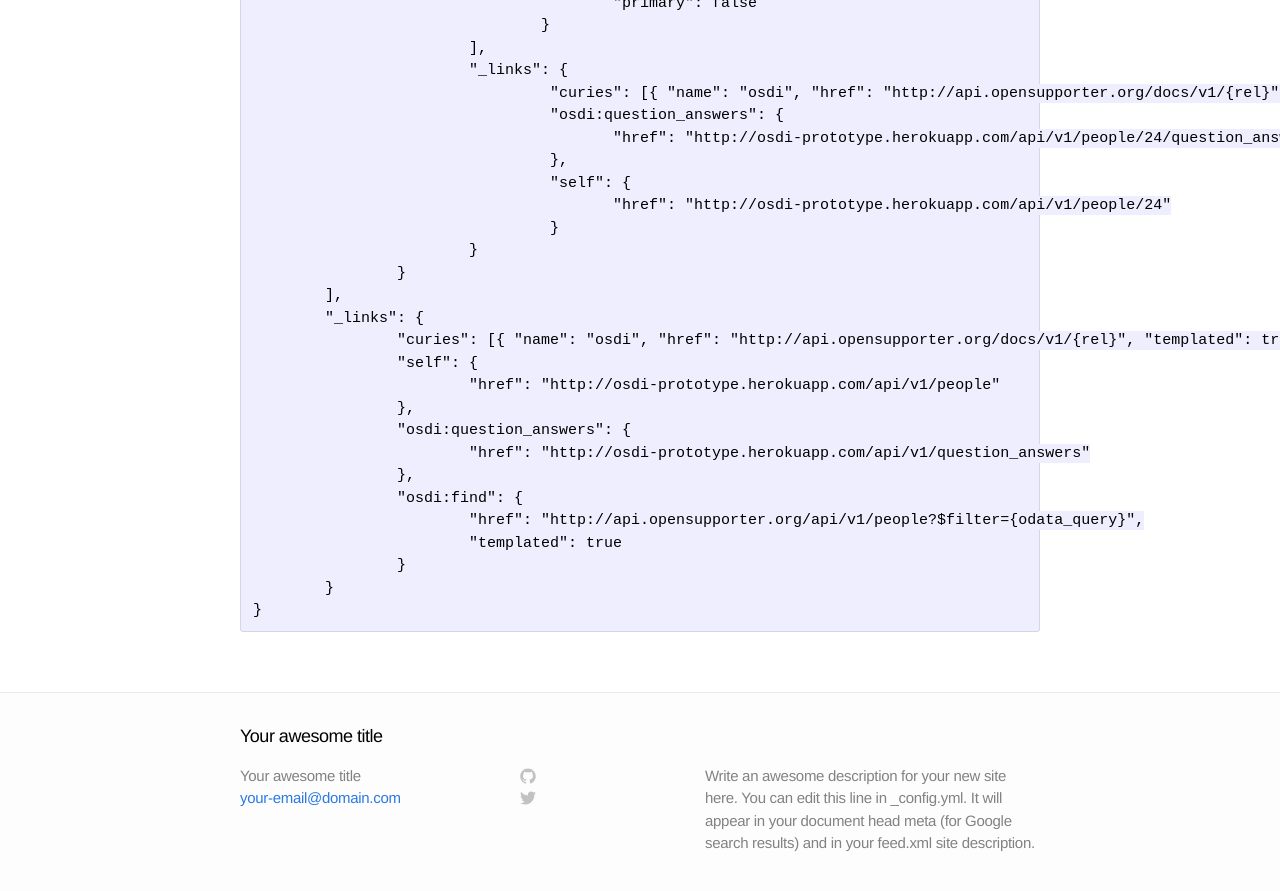
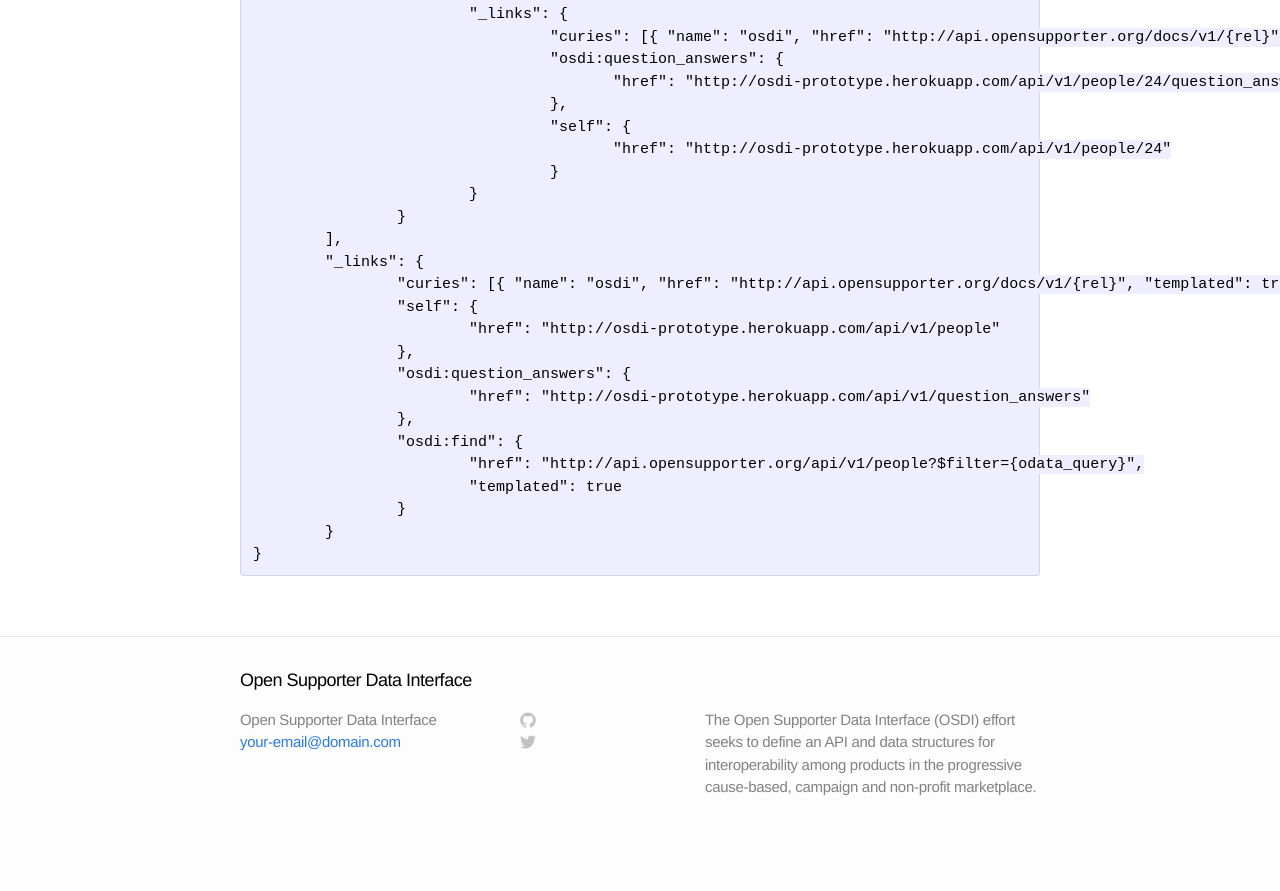
Before and after one commit to BrianVallelunga/brianvallelunga.github.io, a Jekyll site: the page built from rootpeople.md, in a window 1280 px wide and 900 px high, scrolled down 9443 px. Shown: the top 891 px of the window. Built offline with Jekyll 4.4.1, drawn with Linux system fonts in a browser that asks for light colours; after the commit the page ends 10287 px from its top, so only the background shows below that; some of the changed text lies outside the part shown.

Commit message:
OSDI config and title tweaks

```diff
--- a/_config.yml
+++ b/_config.yml
@@ -1,9 +1,9 @@
 # Site settings
-title: Your awesome title
+title: Open Supporter Data Interface
 email: your-email@domain.com
-description: "Write an awesome description for your new site here. You can edit this line in _config.yml. It will appear in your document head meta (for Google search results) and in your feed.xml site description."
+description: "The Open Supporter Data Interface (OSDI) effort seeks to define an API and data structures for interoperability among products in the progressive cause-based, campaign and non-profit marketplace."
 baseurl: ""
-url: "http://yourdomain.com"
+url: "http://opensupporter.org/"
 
 # Build settings
 markdown: kramdown
```
Also changed, not shown: rootpeople.md (+1 -3 lines).
